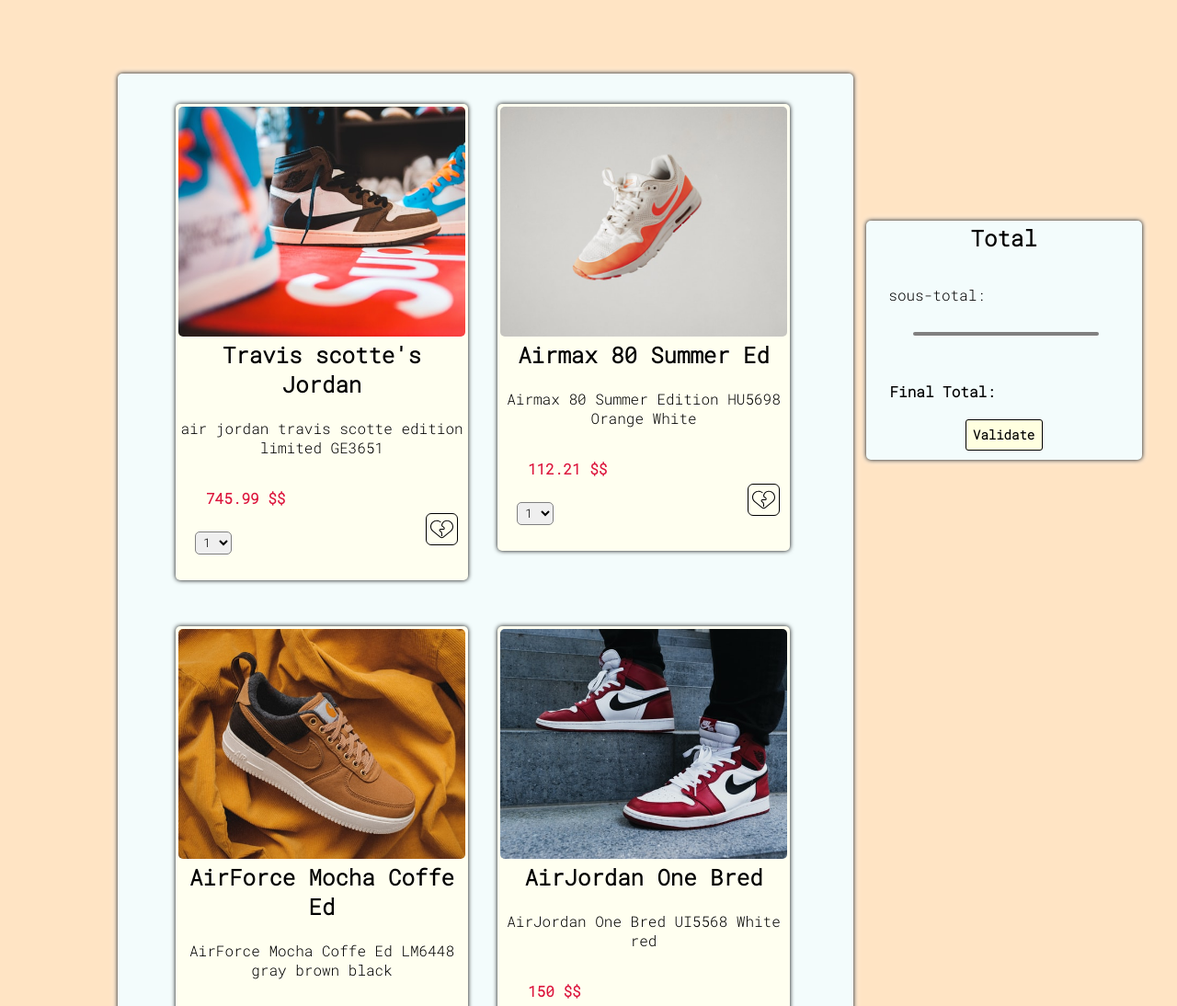
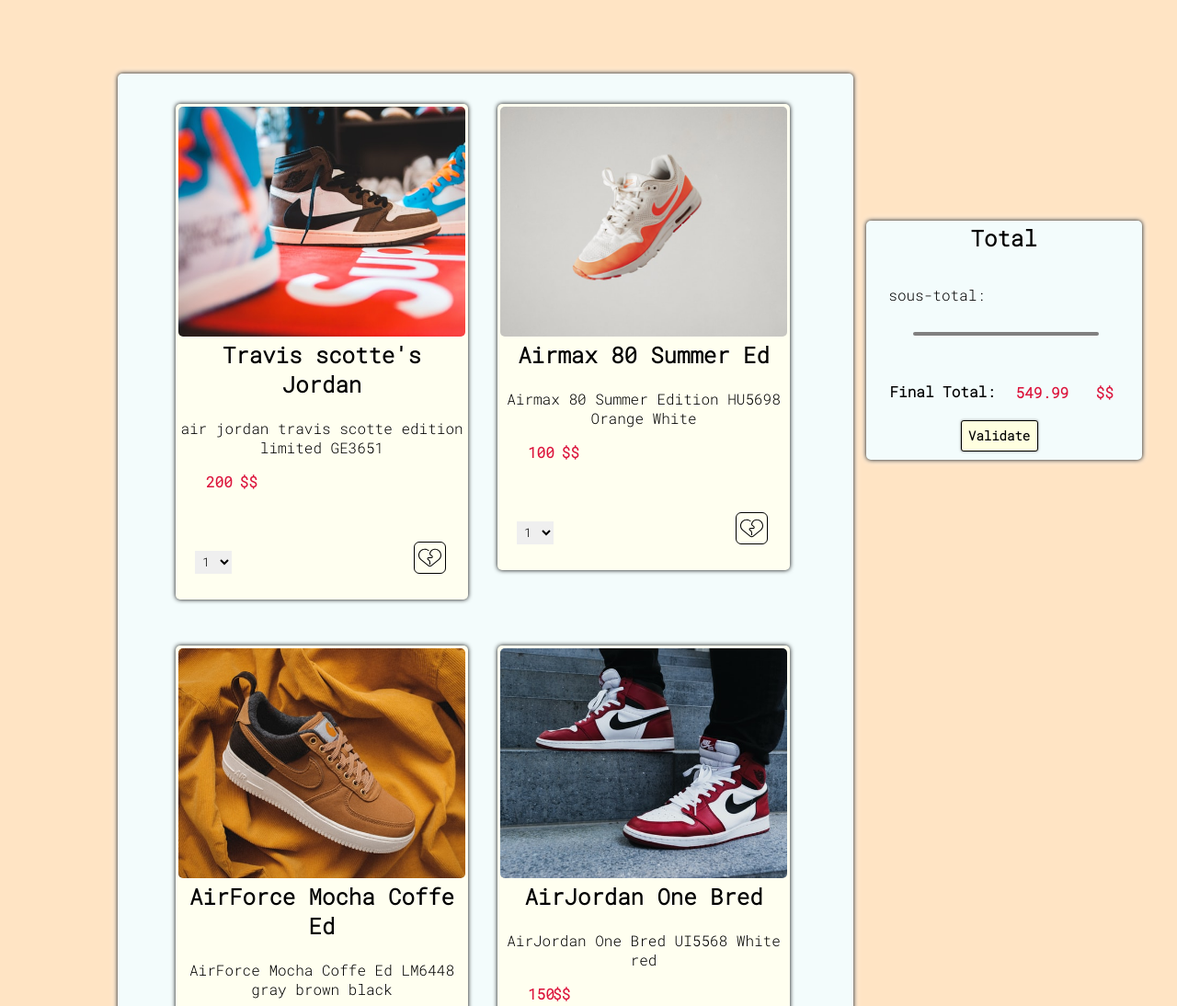
Before and after one commit to RaYan4124/Dom-ChechPoint, a plain HTML site: page index.html in a window 1280 px wide. Shown: the top 1094 px of the page at 92% size. Drawn offline with Linux system fonts and the light colour scheme; a web font is replaced by a local one.

Commit message:
like button click

```diff
--- a/css/cart.css
+++ b/css/cart.css
@@ -64,26 +64,48 @@ span {
     margin-left: 30px;
     position: relative;
     bottom: 5px;
+    right: 210px;
+}
+
+.nine-span {
+    right: 10.5em;
+}
+
+.redclass {
+    background-color: crimson;
+    transform: rotateY(360deg);
+    transition: .5s;
+}
+
+input {
+    border: none;
+    color: crimson;
+    font-weight: bold;
+    margin-left: 30px;
+    position: relative;
+    bottom: 5px;
+    font-size: 1em;
+    background-color: transparent;
 }
 
 .heart {
     width: 35px;
     height: auto;
-    margin-left: 143px;
+    left: 16em;
     border: solid black .5px;
     border-radius: 6px;
     padding: 4px 4px;
     position: relative;
-    top:40px;
+    top:50px;
     cursor: pointer;
 }
+
 
 #select {
     width: 40px;
     height: 25px;
     padding: 3px 4px;
-    border: solid gray .5px;
-    border-radius: 5px;
+    border: transparent;
     margin-left: 18px;
     margin-bottom: 25px;
 }
@@ -130,11 +152,6 @@ span {
     margin-right: 133px;
 }
 
-.clickheart {
-    background-color: rgb(218, 8, 8);
-    transition: .5s;
-    transform: rotateY(360deg);
-}
 
 button {
     height: 2.4em;
@@ -144,14 +161,19 @@ button {
     border-radius: 3px;
     font-size: 14px;
     font-weight: bold;
-    margin-left: 75px;
-    margin-top: 20px;
+    margin-left: 100px;
     cursor: pointer;
+    box-shadow: 0px 0px 3px gray;
+}
+
+.tot-inp {
+    position: relative;
+    background-color: transparent;
+    bottom: 20px;
+    left: 130px;
 }
 
 .tot-span {
-    position: relative;
-    background-color: transparent;
-    bottom: 45px;
-    left: 140px;
+    left: -20px;
+    bottom: 20px;
 }
--- a/index.html
+++ b/index.html
@@ -15,9 +15,9 @@
                         <img src="res/erik-mclean-1QxcGOvQdmQ-unsplash.jpg" alt="">
                         <h2>Travis scotte's Jordan</h2> <br>
                         <p>air jordan travis scotte edition limited GE3651</p> <br>
-                        <span>745.99 $$</span>
+                        <input data-price value="200" disabled> <span>$$</span>
                         <img class="heart" src="res/heart-svgrepo-com.svg" alt=""> <br> <br>
-                        <select name="QTY" id="select">
+                        <select data-qty name="QTY" id="select">
                             <option value="1">1</option>
                             <option value="2">2</option>
                             <option value="3">3</option>
@@ -28,8 +28,8 @@
                         <img src="res/luis-felipe-lins-J2-wAQDckus-unsplash.jpg" alt="">
                         <h2>Airmax 80 Summer Ed</h2> <br>
                         <p>Airmax 80 Summer Edition HU5698 Orange White </p> <br>
-                        <span>112.21 $$</span>
-                        <img class="heart" src="res/heart-svgrepo-com.svg" alt=""> <br> <br>
+                        <input data-price value="100" disabled> <span>$$</span>
+                        <img  class="heart" src="res/heart-svgrepo-com.svg" alt=""> <br> <br>
                         <select name="QTY" id="select">
                             <option value="1">1</option>
                             <option value="2">2</option>
@@ -41,7 +41,7 @@
                         <img src="res/maksim-larin-NOpsC3nWTzY-unsplash.jpg" alt="">
                         <h2>AirForce Mocha Coffe Ed</h2> <br>
                         <p>AirForce Mocha Coffe Ed LM6448 gray brown black</p> <br>
-                        <span>99.99 $$</span>
+                        <input data-price value="99.99" disabled><span class="nine-span">$$</span>
                         <img class="heart" src="res/heart-svgrepo-com.svg" alt=""> <br> <br>
                         <select name="QTY" id="select">
                             <option value="1">1</option>
@@ -54,7 +54,7 @@
                         <img src="res/paul-volkmer-updW-QUccFE-unsplash.jpg" alt="">
                         <h2>AirJordan One Bred </h2> <br>
                         <p>AirJordan One Bred UI5568 White red</p> <br>
-                        <span>150 $$</span>
+                        <input data-price value="150" disabled><span>$$</span>
                         <img class="heart" src="res/heart-svgrepo-com.svg" alt=""> <br> <br>
                         <select name="QTY" id="select">
                             <option value="1">1</option>
@@ -70,7 +70,7 @@
                 <h2 class="tot">Total</h2>
                 <p class="ST">sous-total:</p>
                 <p class="FT"> Final Total:</p>
-                <span class="tot-span"></span>
+                <input value="549.99" data-tot class="tot-inp" disabled><span class="tot-span">$$</span>
                 <button type="submit">Validate</button>
             </DIV>
         </div>
--- a/js/cart.js
+++ b/js/cart.js
@@ -0,0 +1,8 @@
+let favBtnList = document.querySelectorAll(".heart")
+
+favBtnList.forEach((Red) => {
+    console.log(Red);
+    Red.addEventListener("click" , ()=> {
+        Red.classList.toggle("redclass")
+    })
+})
```
